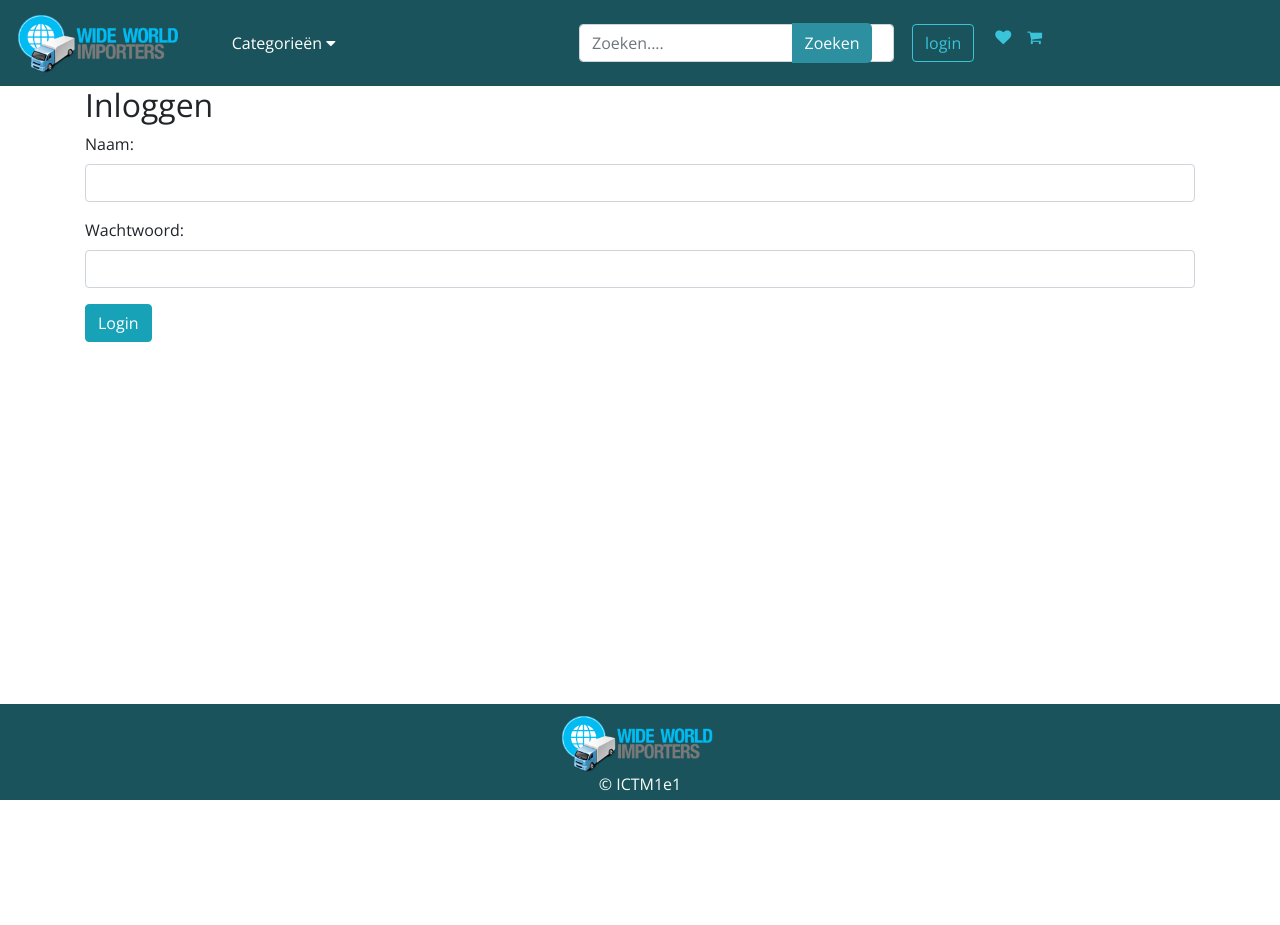
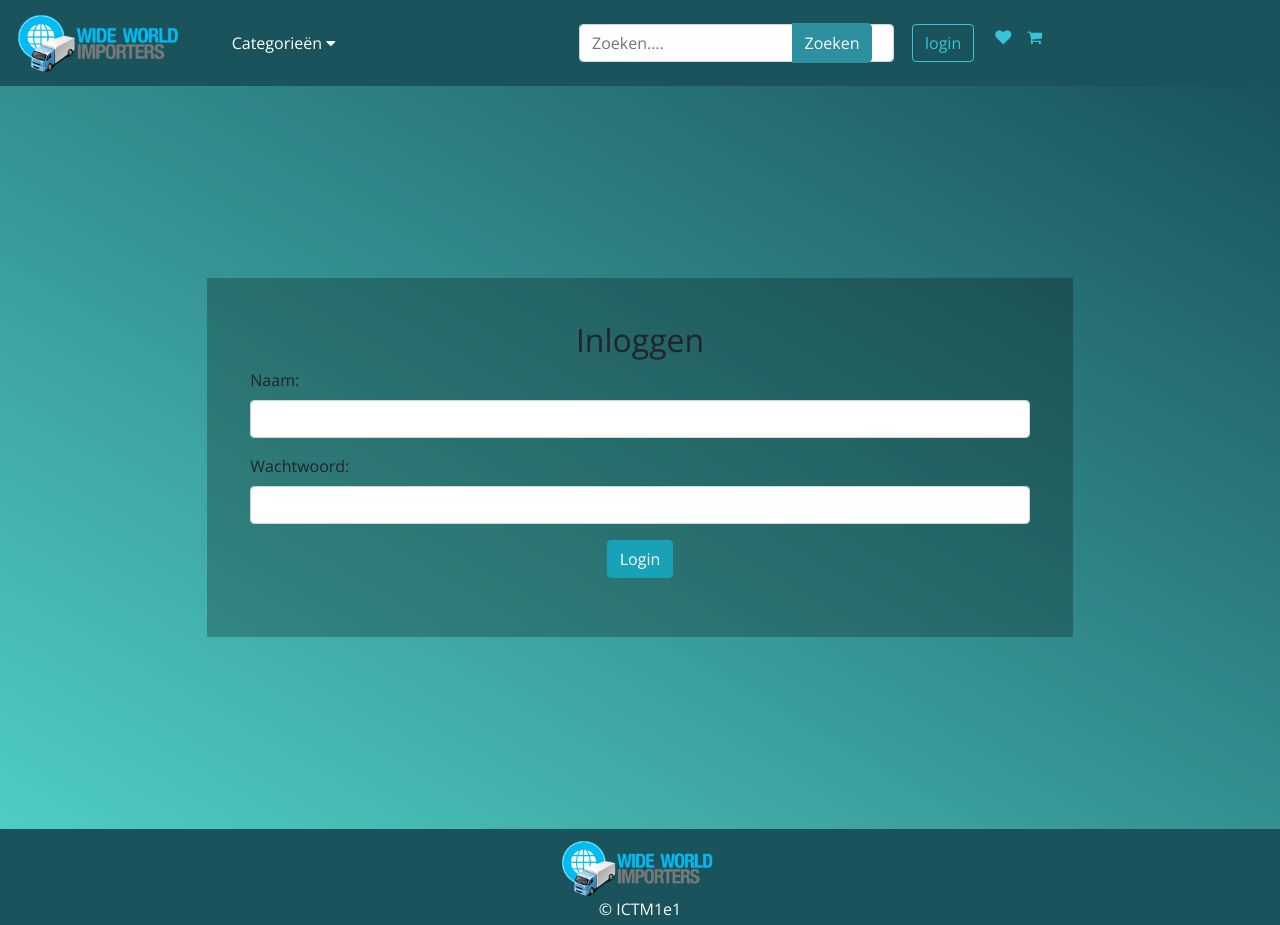
Before and after one commit to ICTE1/KBS-1, a PHP site: page /login.php in a window 1280 px wide. Before the commit the page ends 800 px from the top, so only its background shows below. Run offline with PHP 8.4, Linux system fonts and the light colour scheme.

Commit message:
fixed loginscreen styling

```diff
--- a/public/css/style.css
+++ b/public/css/style.css
@@ -90,3 +90,29 @@ body {
 .content{
     min-height: 74.5vh;
 }
+
+
+.login {
+    background: linear-gradient(to bottom left, #1a535c, #4ecdc4);
+    background-repeat: no-repeat;
+    background-position: center;
+    background-attachment: fixed;
+    padding: 15%;
+}
+.login-box {
+    background-color: rgba(0, 0, 0, 0.25);
+    /*border-width: 1px;*/
+    /*border-style: solid;*/
+    /*margin: 10%;*/
+    padding: 5%;
+}
+.center {
+    text-align: center;
+}
+.cbtn-secundary {
+    background-color: #ffe66d;
+}
+.custom-white {
+    color: #f7fff7;
+    font-weight: bold;
+}
```
